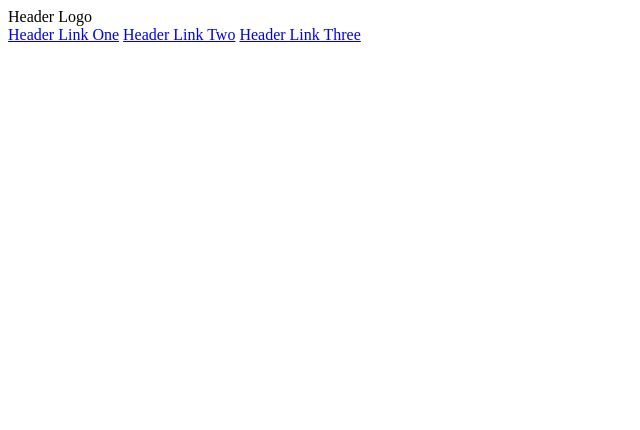
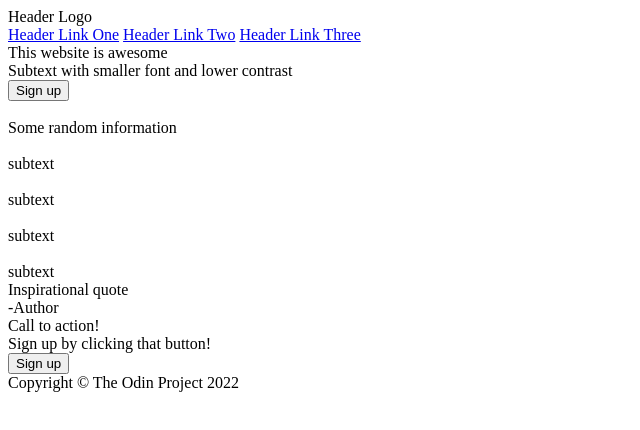
Before and after one commit to ash0545/landing-page, a plain HTML site: page index.html in a window 1280 px wide. Shown: the whole page, without its empty margins (0-640 px from the left). Drawn offline with Linux system fonts and the light colour scheme.

Commit message:
Add html for rest of the page

```diff
--- a/index.html
+++ b/index.html
@@ -15,8 +15,52 @@
                 <a href="index.html">Header Link Three</a>
             </div>
         </div>
+        <div class="hero">
+            <div class="hero-text">
+                <div class="main-text">This website is awesome</div>
+                <div class="secondary-text">Subtext with smaller font and lower contrast</div>
+                <button>Sign up</button>
+            </div>
+            <img src="" alt="">
+        </div>
+        <div class="content">
+            <div class="info">
+                <div class="info-head">Some random information</div>
+                <div class="info-cards">
+                    <div class="cards">
+                        <img src="" alt="">
+                        <div class="cards-text">subtext</div>
+                    </div>
+                    <div class="cards">
+                        <img src="" alt="">
+                        <div class="cards-text">subtext</div>
+                    </div>
+                    <div class="cards">
+                        <img src="" alt="">
+                        <div class="cards-text">subtext</div>
+                    </div>
+                    <div class="cards">
+                        <img src="" alt="">
+                        <div class="cards-text">subtext</div>
+                    </div>
+                </div>
+            </div>
+            <div class="quote">
+                <div class="quote-text">Inspirational quote</div>
+                <div class="quote-author">-Author</div>
+            </div>
+            <div class="sign-up">
+                <div class="sign-up-text">
+                    <div class="bold">Call to action!</div>
+                    <div class="subtext">Sign up by clicking that button!</div>
+                </div>
+                <div class="button">
+                    <button>Sign up</button>
+                </div>
+            </div>
+        </div>
         <div class="footer">
-
+            <div class="footer-text">Copyright © The Odin Project 2022 </div>
         </div>
 
     </body>
```
